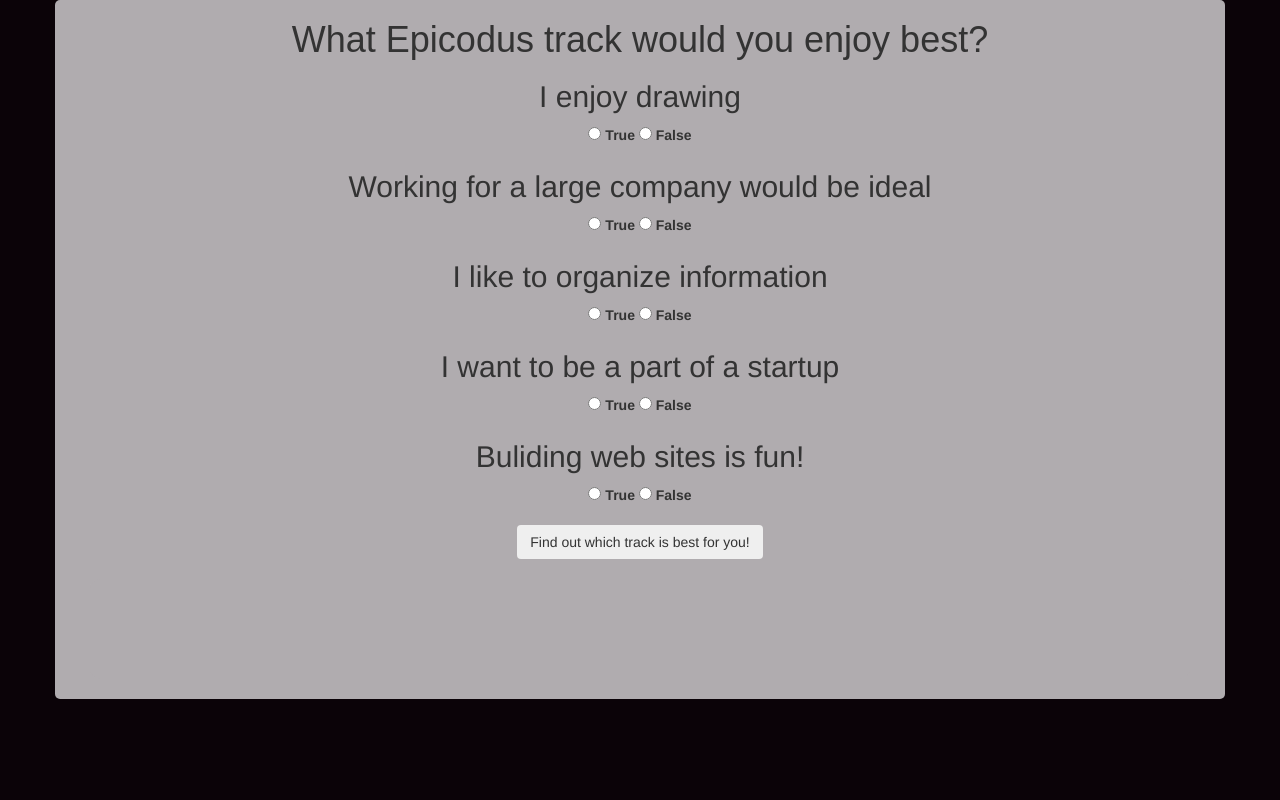
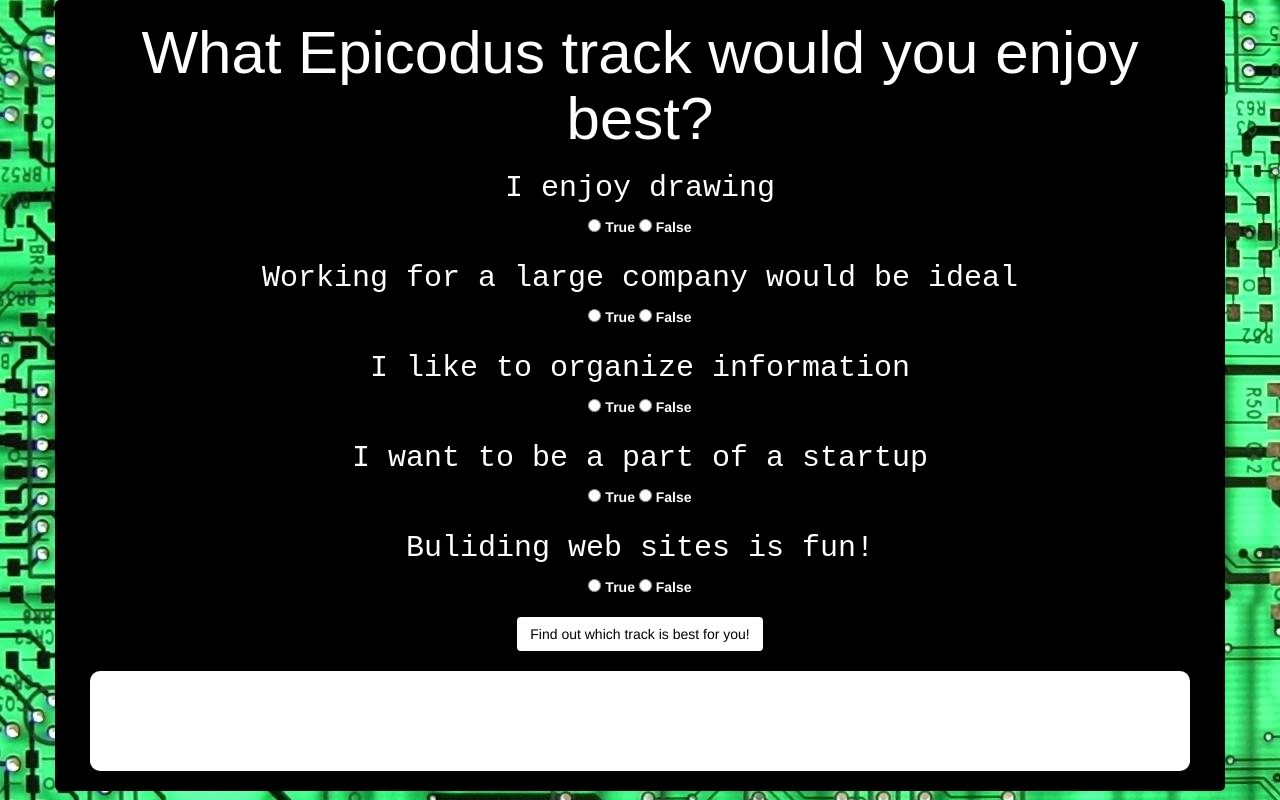
Before and after one commit to danlauby/Track-Suggester, a plain HTML site: page index.html in a window 1280 px wide. Drawn offline with Linux system fonts and the light colour scheme.

Commit message:
add background image and invert page colors

```diff
--- a/css/styles.css
+++ b/css/styles.css
@@ -1,9 +1,14 @@
 body {
-  background-color: #0B0308;
+  background-image: url('../img/circuit-board.jpg');
 }
 
 h1 {
-  font-family: fantasy;
+  font-family: fantasy,sans-serif;
+  font-size: 60px;
+}
+
+h2 {
+  font-family: monospace;
 }
 
 .design-track, .php-track, .ruby-track, .c-sharp-track {
@@ -12,15 +17,27 @@ h1 {
 
 .container {
   text-align: center;
-  background-color: #B0ACAF;
+  background-color: #000;
   border-radius: 5px;
+  color: #fff;
 }
 .show {
   font-family: sans-serif;
   font-weight: bold;
-  background-color: #B0ACAF;
+  background-color: #fff;
   border-radius: 10px;
   padding-top: 100px;
   padding-bottom: -20px;
   margin: 20px;
 }
+
+#form {
+  background-color: #fff;
+  margin: 80px;
+  border-radius: 10px;
+}
+
+.btn {
+  background-color: #fff;
+  color: #000;
+}
--- a/js/scripts.js
+++ b/js/scripts.js
@@ -6,11 +6,11 @@ $('form#questions').submit(function(e) {
     var startup = $('input[name="startup"]:checked').val();
     var websites = $('input[name="websites"]:checked').val();
     if (design === 'true' || websites === 'true' || startup === 'true') {
-      $('.design-track').toggle();
+      $('.design-track').slideToggle();
     } else if (largeCompany === 'true' || organizeInfo === 'true' || websites === 'true' && design === 'false') {
-      $('.php-track').toggle();
+      $('.php-track').slideToggle();
     } else if (largeCompany === 'true' && organizeInfo === 'true' && design === 'false' || startup === 'false') {
-      $('.c-sharp-track').toggle();
+      $('.c-sharp-track').slideToggle();
     }
     e.preventDefault();
   });
```
Also changed, not shown: img/circuit-board.jpg (added).
